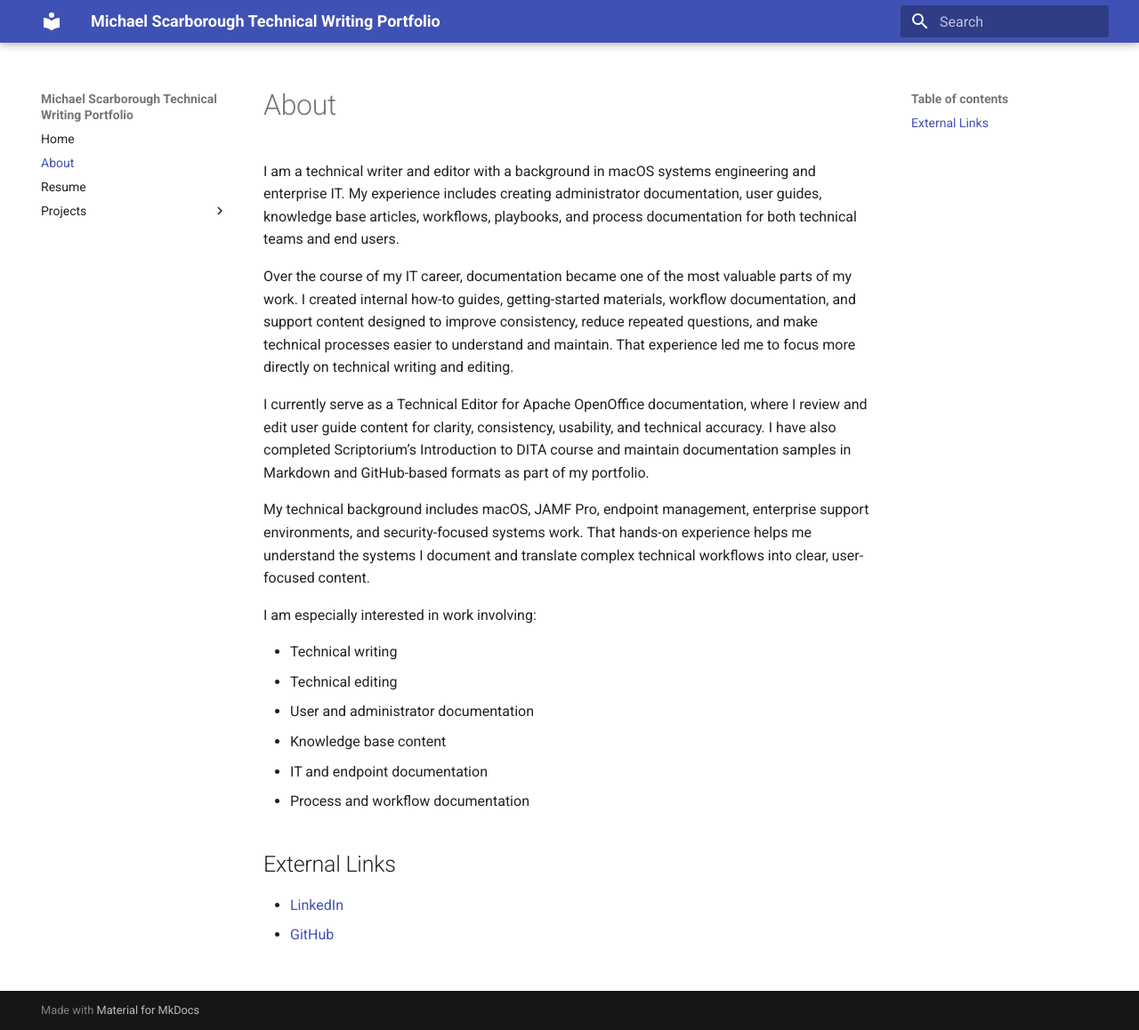
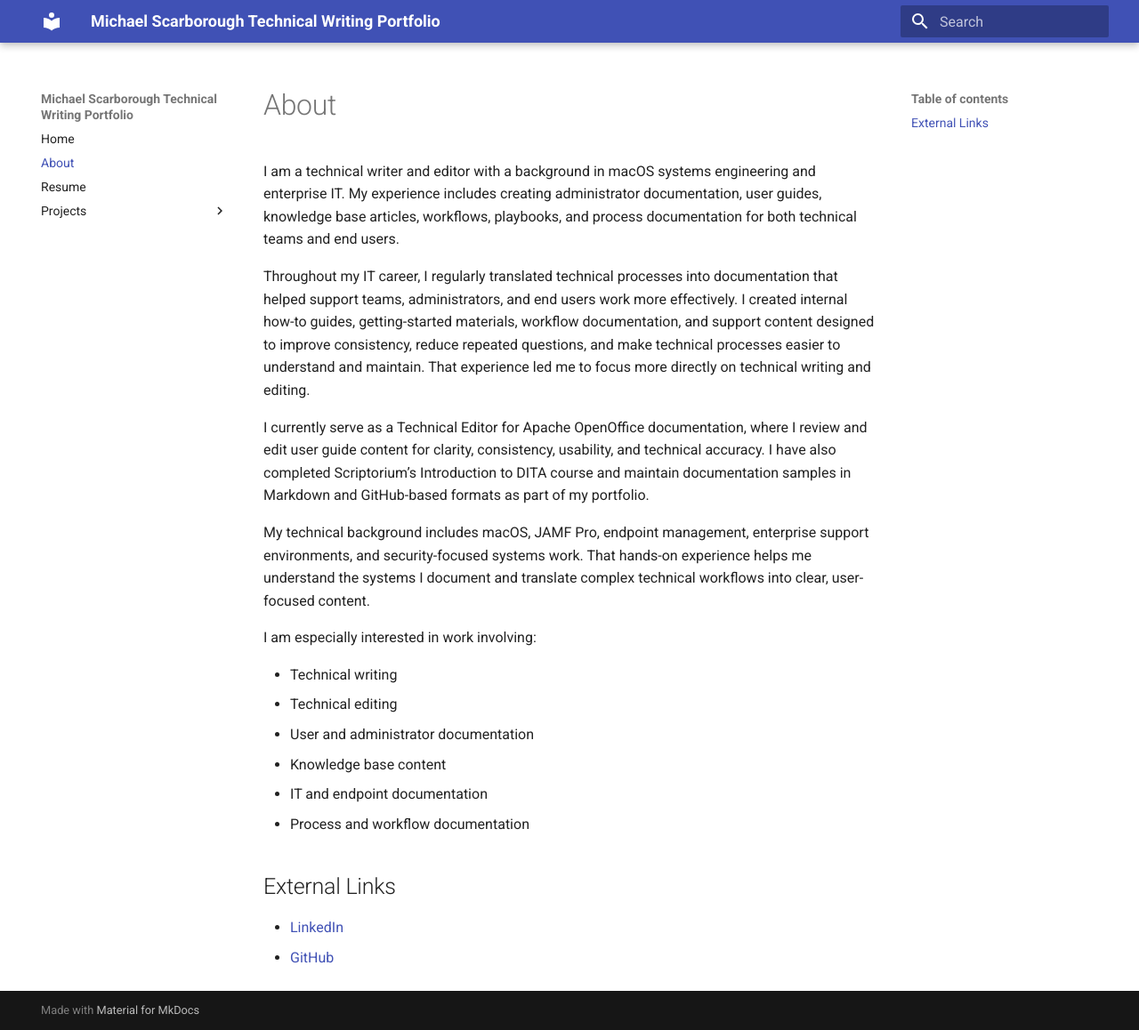
Before and after one commit to MackMike/technical-writing-portfolio-site, an MkDocs documentation site: the page built from docs/about.md, in a window 1280 px wide and 1158 px high. Shown: the whole window at 89% size. Built offline with MkDocs 1.6.1 and Material for MkDocs 9.7.7, drawn with Linux system fonts in a browser that asks for light colours.

Commit message:
Update about.md

```diff
--- a/docs/about.md
+++ b/docs/about.md
@@ -2,7 +2,7 @@
 
 I am a technical writer and editor with a background in macOS systems engineering and enterprise IT. My experience includes creating administrator documentation, user guides, knowledge base articles, workflows, playbooks, and process documentation for both technical teams and end users.
 
-Over the course of my IT career, documentation became one of the most valuable parts of my work. I created internal how-to guides, getting-started materials, workflow documentation, and support content designed to improve consistency, reduce repeated questions, and make technical processes easier to understand and maintain. That experience led me to focus more directly on technical writing and editing.
+Throughout my IT career, I regularly translated technical processes into documentation that helped support teams, administrators, and end users work more effectively. I created internal how-to guides, getting-started materials, workflow documentation, and support content designed to improve consistency, reduce repeated questions, and make technical processes easier to understand and maintain. That experience led me to focus more directly on technical writing and editing.
 
 I currently serve as a Technical Editor for Apache OpenOffice documentation, where I review and edit user guide content for clarity, consistency, usability, and technical accuracy. I have also completed Scriptorium’s Introduction to DITA course and maintain documentation samples in Markdown and GitHub-based formats as part of my portfolio.
 
```
